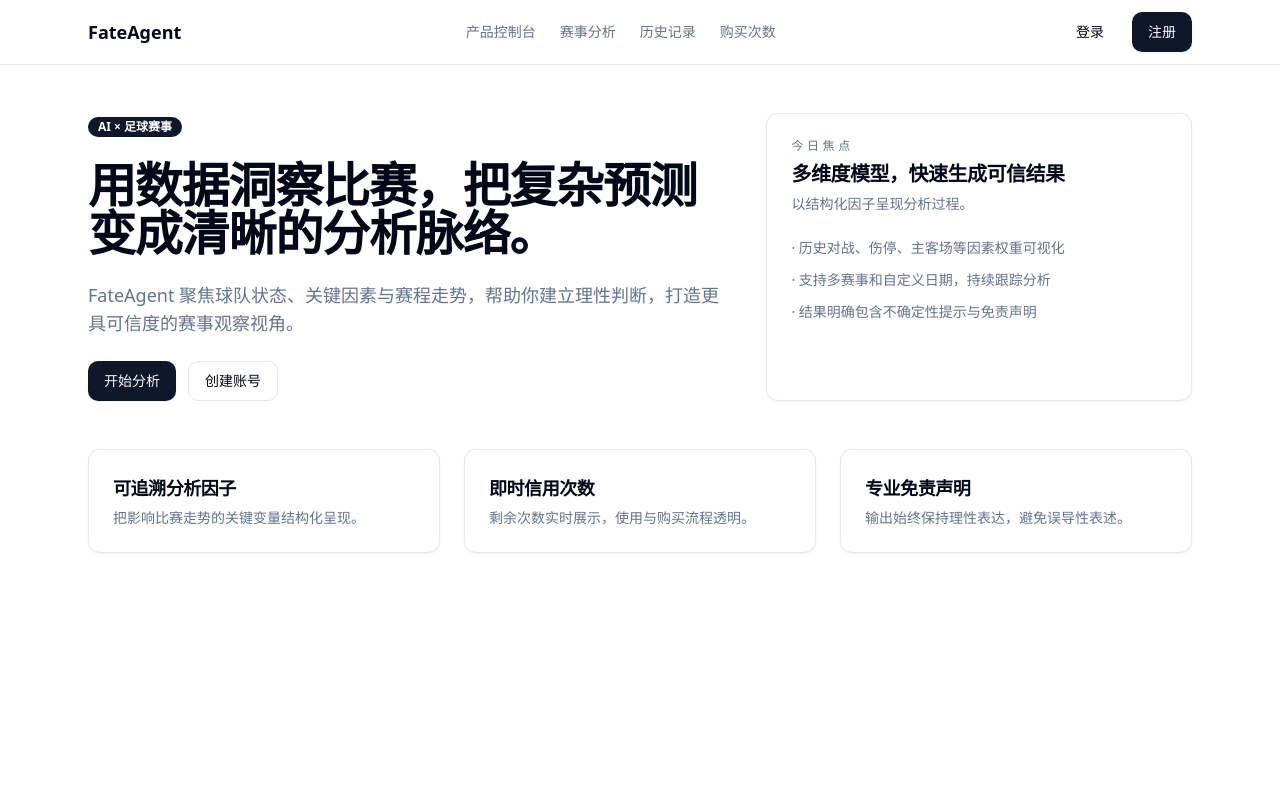
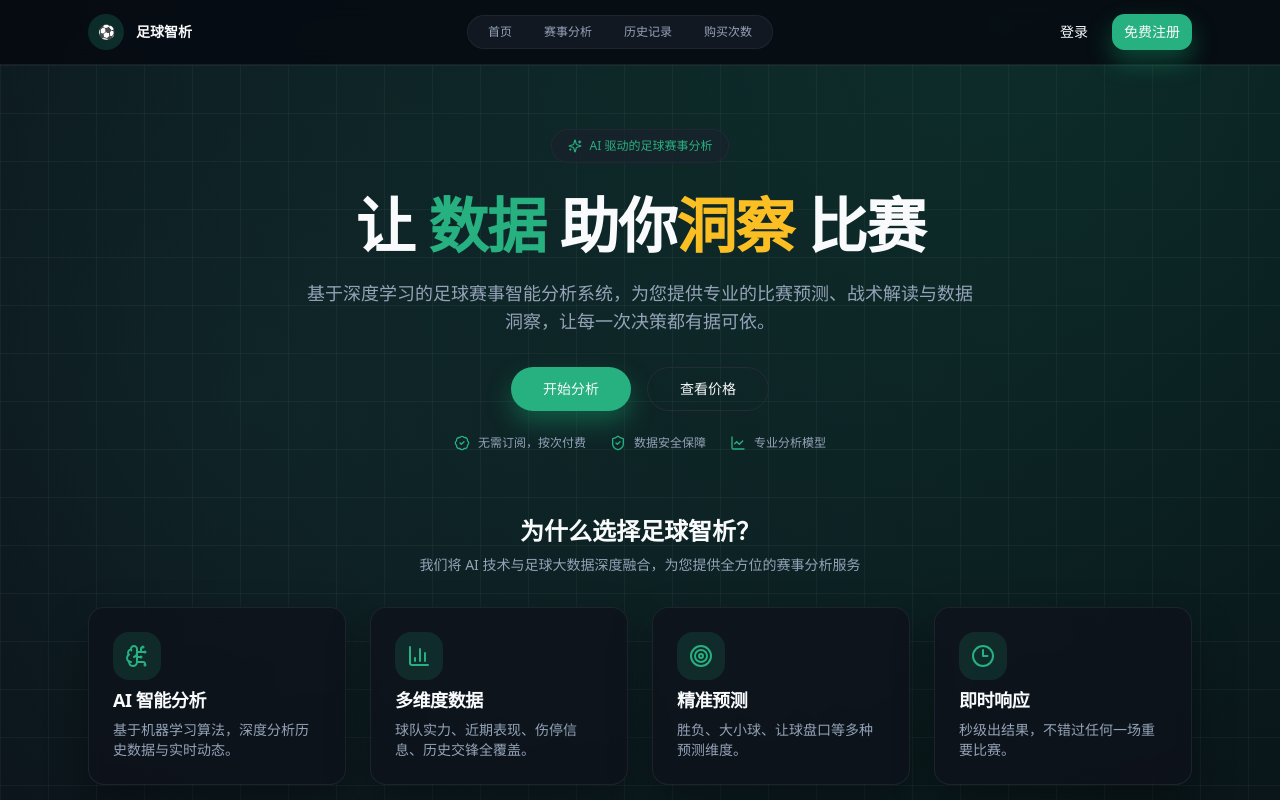
Before and after one commit to Like-late-rain/FateAgent, a Next.js app in the folder apps/web/: page / in a window 1280 px wide. Shown: the top 800 px of the page. Built offline with nearby package versions, Linux system fonts and the light colour scheme.

Commit message:
[web] refactor: 对齐首页视觉风格

```diff
--- a/apps/web/src/app/globals.css
+++ b/apps/web/src/app/globals.css
@@ -3,26 +3,26 @@
 @tailwind utilities;
 
 :root {
-  --background: 0 0% 100%;
-  --foreground: 222.2 84% 4.9%;
-  --card: 0 0% 100%;
-  --card-foreground: 222.2 84% 4.9%;
-  --popover: 0 0% 100%;
-  --popover-foreground: 222.2 84% 4.9%;
-  --primary: 222.2 47.4% 11.2%;
+  --background: 222 47% 4%;
+  --foreground: 210 40% 98%;
+  --card: 220 30% 8%;
+  --card-foreground: 210 40% 98%;
+  --popover: 220 30% 8%;
+  --popover-foreground: 210 40% 98%;
+  --primary: 159 64% 42%;
   --primary-foreground: 210 40% 98%;
-  --secondary: 210 40% 96.1%;
-  --secondary-foreground: 222.2 47.4% 11.2%;
-  --muted: 210 40% 96.1%;
-  --muted-foreground: 215.4 16.3% 46.9%;
-  --accent: 210 40% 96.1%;
-  --accent-foreground: 222.2 47.4% 11.2%;
-  --destructive: 0 84.2% 60.2%;
+  --secondary: 220 22% 14%;
+  --secondary-foreground: 210 40% 98%;
+  --muted: 220 18% 16%;
+  --muted-foreground: 215 20% 65%;
+  --accent: 220 22% 14%;
+  --accent-foreground: 210 40% 98%;
+  --destructive: 0 72% 51%;
   --destructive-foreground: 210 40% 98%;
-  --border: 214.3 31.8% 91.4%;
-  --input: 214.3 31.8% 91.4%;
-  --ring: 222.2 84% 4.9%;
-  --radius: 0.75rem;
+  --border: 220 18% 18%;
+  --input: 220 18% 18%;
+  --ring: 159 64% 42%;
+  --radius: 0.9rem;
 }
 
 * {
@@ -31,8 +31,18 @@
 
 body {
   @apply bg-background text-foreground;
+  background-image:
+    radial-gradient(circle at 20% 20%, rgba(26, 64, 64, 0.35), transparent 55%),
+    radial-gradient(circle at 80% 0%, rgba(15, 90, 70, 0.4), transparent 55%),
+    linear-gradient(180deg, rgba(10, 14, 22, 0.9), rgba(7, 9, 16, 0.95));
 }
 
 main {
   min-height: calc(100vh - 64px);
 }
+
+.grid-overlay {
+  background-image: linear-gradient(rgba(255, 255, 255, 0.04) 1px, transparent 1px),
+    linear-gradient(90deg, rgba(255, 255, 255, 0.04) 1px, transparent 1px);
+  background-size: 48px 48px;
+}
--- a/apps/web/src/app/page.tsx
+++ b/apps/web/src/app/page.tsx
@@ -1,67 +1,225 @@
 import Link from 'next/link';
+import {
+  BadgeCheck,
+  BarChart3,
+  BrainCircuit,
+  Clock3,
+  LineChart,
+  ShieldCheck,
+  Sparkles,
+  Target
+} from 'lucide-react';
 import { Button } from '@/components/ui/button';
-import { Card, CardContent, CardDescription, CardHeader, CardTitle } from '@/components/ui/card';
-import { Badge } from '@/components/ui/badge';
+import {
+  Card,
+  CardContent,
+  CardDescription,
+  CardHeader,
+  CardTitle
+} from '@/components/ui/card';
+
+const features = [
+  {
+    title: 'AI 智能分析',
+    desc: '基于机器学习算法，深度分析历史数据与实时动态。',
+    icon: BrainCircuit
+  },
+  {
+    title: '多维度数据',
+    desc: '球队实力、近期表现、伤停信息、历史交锋全覆盖。',
+    icon: BarChart3
+  },
+  {
+    title: '精准预测',
+    desc: '胜负、大小球、让球盘口等多种预测维度。',
+    icon: Target
+  },
+  {
+    title: '即时响应',
+    desc: '秒级出结果，不错过任何一场重要比赛。',
+    icon: Clock3
+  }
+];
+
+const steps = [
+  {
+    title: '输入比赛',
+    desc: '选择您想分析的足球比赛',
+    icon: LineChart
+  },
+  {
+    title: 'AI 分析',
+    desc: '智能算法深度解析比赛数据',
+    icon: Sparkles
+  },
+  {
+    title: '获取报告',
+    desc: '查看详细预测与分析理由',
+    icon: ShieldCheck
+  }
+];
 
 export default function HomePage() {
   return (
-    <div className="mx-auto flex max-w-6xl flex-col gap-12 px-6 py-12">
-      <section className="grid gap-10 lg:grid-cols-[1.2fr_0.8fr]">
-        <div className="space-y-6">
-          <Badge>AI × 足球赛事</Badge>
-          <h1 className="text-4xl font-semibold tracking-tight text-foreground md:text-5xl">
-            用数据洞察比赛，把复杂预测变成清晰的分析脉络。
+    <div className="grid-overlay">
+      <div className="mx-auto flex max-w-6xl flex-col gap-16 px-6 py-16">
+        <section className="text-center">
+          <div className="mx-auto inline-flex items-center gap-2 rounded-full border border-border/70 bg-secondary/60 px-4 py-2 text-xs text-primary">
+            <Sparkles className="h-3.5 w-3.5" />
+            AI 驱动的足球赛事分析
+          </div>
+          <h1 className="mt-8 text-4xl font-semibold tracking-tight text-foreground md:text-6xl">
+            让 <span className="text-primary">数据</span> 助你
+            <span className="text-amber-400">洞察</span> 比赛
           </h1>
-          <p className="text-lg text-muted-foreground">
-            FateAgent 聚焦球队状态、关键因素与赛程走势，帮助你建立理性判断，打造更具可信度的赛事观察视角。
+          <p className="mx-auto mt-6 max-w-2xl text-base text-muted-foreground md:text-lg">
+            基于深度学习的足球赛事智能分析系统，为您提供专业的比赛预测、战术解读与数据洞察，让每一次决策都有据可依。
           </p>
-          <div className="flex flex-wrap gap-3">
+          <div className="mt-8 flex flex-wrap justify-center gap-4">
             <Link href="/dashboard/analysis">
-              <Button>开始分析</Button>
+              <Button size="lg">开始分析</Button>
             </Link>
-            <Link href="/register">
-              <Button variant="outline">创建账号</Button>
+            <Link href="/dashboard/purchase">
+              <Button size="lg" variant="outline">
+                查看价格
+              </Button>
             </Link>
           </div>
+          <div className="mt-6 flex flex-wrap items-center justify-center gap-6 text-xs text-muted-foreground">
+            <span className="flex items-center gap-2">
+              <BadgeCheck className="h-4 w-4 text-primary" />
+              无需订阅，按次付费
+            </span>
+            <span className="flex items-center gap-2">
+              <ShieldCheck className="h-4 w-4 text-primary" />
+              数据安全保障
+            </span>
+            <span className="flex items-center gap-2">
+              <LineChart className="h-4 w-4 text-primary" />
+              专业分析模型
+            </span>
           </div>
-        <Card>
+        </section>
+
+        <section className="text-center">
+          <h2 className="text-2xl font-semibold">为什么选择足球智析？</h2>
+          <p className="mt-2 text-sm text-muted-foreground">
+            我们将 AI 技术与足球大数据深度融合，为您提供全方位的赛事分析服务
+          </p>
+          <div className="mt-8 grid gap-6 md:grid-cols-4">
+            {features.map((feature) => (
+              <Card key={feature.title} className="text-left">
                 <CardHeader>
-            <p className="text-xs uppercase tracking-[0.3em] text-muted-foreground">
-              今日焦点
-            </p>
-            <CardTitle className="text-xl">多维度模型，快速生成可信结果</CardTitle>
-            <CardDescription>以结构化因子呈现分析过程。</CardDescription>
-          </CardHeader>
-          <CardContent className="space-y-3 text-sm text-muted-foreground">
-            <p>· 历史对战、伤停、主客场等因素权重可视化</p>
-            <p>· 支持多赛事和自定义日期，持续跟踪分析</p>
-            <p>· 结果明确包含不确定性提示与免责声明</p>
-          </CardContent>
-        </Card>
-      </section>
-      <section className="grid gap-6 md:grid-cols-3">
-        {[
-          {
-            title: '可追溯分析因子',
-            desc: '把影响比赛走势的关键变量结构化呈现。'
-          },
-          {
-            title: '即时信用次数',
-            desc: '剩余次数实时展示，使用与购买流程透明。'
-          },
-          {
-            title: '专业免责声明',
-            desc: '输出始终保持理性表达，避免误导性表述。'
-          }
-        ].map((item) => (
-          <Card key={item.title}>
-            <CardHeader>
-              <CardTitle className="text-lg">{item.title}</CardTitle>
-              <CardDescription>{item.desc}</CardDescription>
+                  <div className="flex h-12 w-12 items-center justify-center rounded-2xl bg-primary/15 text-primary">
+                    <feature.icon className="h-6 w-6" />
+                  </div>
+                  <CardTitle className="text-lg">{feature.title}</CardTitle>
+                  <CardDescription>{feature.desc}</CardDescription>
                 </CardHeader>
               </Card>
             ))}
+          </div>
         </section>
+
+        <section className="text-center">
+          <h2 className="text-2xl font-semibold">简单三步，获取专业分析</h2>
+          <p className="mt-2 text-sm text-muted-foreground">
+            无需复杂操作，即可获得深度赛事洞察
+          </p>
+          <div className="mt-8 flex flex-col items-center gap-10 md:flex-row md:justify-between">
+            {steps.map((step, index) => (
+              <div key={step.title} className="flex flex-col items-center gap-4">
+                <div className="flex h-14 w-14 items-center justify-center rounded-full bg-primary/15 text-primary">
+                  <span className="text-lg font-semibold">{index + 1}</span>
+                </div>
+                <div className="flex h-12 w-12 items-center justify-center rounded-2xl bg-secondary/60 text-primary">
+                  <step.icon className="h-6 w-6" />
+                </div>
+                <div>
+                  <p className="text-base font-semibold">{step.title}</p>
+                  <p className="text-sm text-muted-foreground">{step.desc}</p>
+                </div>
+              </div>
+            ))}
+          </div>
+          <div className="mt-10">
+            <Link href="/dashboard/analysis">
+              <Button size="lg">立即体验</Button>
+            </Link>
+          </div>
+        </section>
+
+        <section className="rounded-2xl border border-border/70 bg-secondary/40 px-6 py-5 text-sm text-muted-foreground">
+          <div className="flex items-start gap-3">
+            <ShieldCheck className="mt-0.5 h-5 w-5 text-amber-400" />
+            <div>
+              <p className="font-semibold text-foreground">免责声明</p>
+              <p>
+                本产品所提供的足球赛事分析内容，基于公开数据、统计模型及智能分析生成，仅供娱乐与学习参考，
+                不构成任何形式的投注、下注、投资或实际决策建议。用户应自行承担使用本产品所产生的一切风险。
+              </p>
+            </div>
+          </div>
+        </section>
+
+        <section className="rounded-2xl border border-border/70 bg-card/80 p-10 text-center">
+          <h3 className="text-2xl font-semibold">准备好开始了吗？</h3>
+          <p className="mt-3 text-sm text-muted-foreground">
+            注册账号，购买分析次数，即可获取专业的足球赛事 AI 分析报告
+          </p>
+          <div className="mt-6 flex flex-wrap justify-center gap-4">
+            <Link href="/register">
+              <Button size="lg">免费注册</Button>
+            </Link>
+            <Link href="/dashboard/purchase">
+              <Button size="lg" variant="outline">
+                了解更多
+              </Button>
+            </Link>
+          </div>
+        </section>
+
+        <footer className="border-t border-border/60 pt-10 text-sm text-muted-foreground">
+          <div className="grid gap-8 md:grid-cols-4">
+            <div className="space-y-3">
+              <div className="flex items-center gap-3 text-foreground">
+                <span className="flex h-9 w-9 items-center justify-center rounded-full bg-primary/20 text-primary">
+                  ⚽️
+                </span>
+                足球智析
+              </div>
+              <p>
+                基于 AI 的足球赛事分析平台，为您提供专业的比赛预测与数据解析服务。
+              </p>
+            </div>
+            <div className="space-y-2">
+              <p className="text-foreground">快速链接</p>
+              <ul className="space-y-2">
+                <li>赛事分析</li>
+                <li>历史记录</li>
+                <li>购买次数</li>
+              </ul>
+            </div>
+            <div className="space-y-2">
+              <p className="text-foreground">法律条款</p>
+              <ul className="space-y-2">
+                <li>用户协议</li>
+                <li>隐私政策</li>
+                <li>免责声明</li>
+              </ul>
+            </div>
+            <div className="space-y-2">
+              <p className="text-foreground">联系我们</p>
+              <p>客服邮箱：support@zuqiuzhixi.com</p>
+              <p>工作时间：周一至周五 9:00-18:00</p>
+            </div>
+          </div>
+          <div className="mt-8 flex flex-wrap items-center justify-between gap-3 text-xs">
+            <span>© 2026 足球智析. 保留所有权利.</span>
+            <span>免责声明：本产品分析内容仅供娱乐与学习参考，不构成投注建议。</span>
+          </div>
+        </footer>
+      </div>
     </div>
   );
 }
--- a/apps/web/src/components/site-header.tsx
+++ b/apps/web/src/components/site-header.tsx
@@ -1,33 +1,42 @@
 import Link from 'next/link';
 import { Button } from '@/components/ui/button';
 
+const navLinks = [
+  { href: '/', label: '首页' },
+  { href: '/dashboard/analysis', label: '赛事分析' },
+  { href: '/dashboard/history', label: '历史记录' },
+  { href: '/dashboard/purchase', label: '购买次数' }
+];
+
 export function SiteHeader() {
   return (
-    <header className="border-b border-border bg-background">
+    <header className="border-b border-border/60 bg-background/80 backdrop-blur">
       <div className="mx-auto flex h-16 max-w-6xl items-center justify-between px-6">
-        <Link href="/" className="text-lg font-semibold">
-          FateAgent
+        <Link href="/" className="flex items-center gap-3 text-sm font-semibold">
+          <span className="flex h-9 w-9 items-center justify-center rounded-full bg-primary/20 text-primary">
+            ⚽️
+          </span>
+          足球智析
         </Link>
-        <nav className="hidden items-center gap-6 text-sm font-medium md:flex">
-          <Link href="/dashboard" className="text-muted-foreground hover:text-foreground">
-            产品控制台
-          </Link>
-          <Link href="/dashboard/analysis" className="text-muted-foreground hover:text-foreground">
-            赛事分析
-          </Link>
-          <Link href="/dashboard/history" className="text-muted-foreground hover:text-foreground">
-            历史记录
-          </Link>
-          <Link href="/dashboard/purchase" className="text-muted-foreground hover:text-foreground">
-            购买次数
-          </Link>
+        <nav className="hidden items-center gap-2 rounded-full border border-border/70 bg-secondary/60 px-2 py-1 text-xs font-medium md:flex">
+          {navLinks.map((link) => (
+            <Link
+              key={link.href}
+              href={link.href}
+              className="rounded-full px-3 py-1 text-muted-foreground hover:bg-accent hover:text-foreground"
+            >
+              {link.label}
+            </Link>
+          ))}
         </nav>
         <div className="flex items-center gap-3">
           <Link href="/login">
-            <Button variant="ghost">登录</Button>
+            <Button variant="ghost" size="sm">
+              登录
+            </Button>
           </Link>
           <Link href="/register">
-            <Button>注册</Button>
+            <Button size="sm">免费注册</Button>
           </Link>
         </div>
       </div>
--- a/apps/web/src/components/ui/button.tsx
+++ b/apps/web/src/components/ui/button.tsx
@@ -14,25 +14,25 @@
   ) => {
     const variants = {
       default:
-        'bg-primary text-primary-foreground hover:bg-primary/90 shadow-sm',
+        'bg-primary text-primary-foreground hover:bg-primary/90 shadow-[0_12px_24px_rgba(22,180,120,0.35)]',
       secondary:
         'bg-secondary text-secondary-foreground hover:bg-secondary/80',
       outline:
-        'border border-input bg-background hover:bg-accent hover:text-accent-foreground',
+        'border border-input bg-transparent text-foreground hover:bg-accent hover:text-accent-foreground',
       ghost: 'hover:bg-accent hover:text-accent-foreground'
     } as const;
 
     const sizes = {
       default: 'h-10 px-4 py-2',
       sm: 'h-9 rounded-md px-3',
-      lg: 'h-11 rounded-md px-8'
+      lg: 'h-11 rounded-full px-8'
     } as const;
 
     return (
       <button
         ref={ref}
         className={cn(
-          'inline-flex items-center justify-center rounded-md text-sm font-medium transition-colors focus-visible:outline-none focus-visible:ring-2 focus-visible:ring-ring focus-visible:ring-offset-2 disabled:pointer-events-none disabled:opacity-50 ring-offset-background',
+          'inline-flex items-center justify-center rounded-full text-sm font-medium transition-colors focus-visible:outline-none focus-visible:ring-2 focus-visible:ring-ring focus-visible:ring-offset-2 disabled:pointer-events-none disabled:opacity-50 ring-offset-background',
           variants[variant],
           sizes[size],
           className
--- a/apps/web/src/components/ui/card.tsx
+++ b/apps/web/src/components/ui/card.tsx
@@ -8,7 +8,7 @@
   <div
     ref={ref}
     className={cn(
-      'rounded-lg border border-border bg-card text-card-foreground shadow-sm',
+      'rounded-2xl border border-border/70 bg-card/80 text-card-foreground shadow-[0_18px_40px_rgba(0,0,0,0.35)] backdrop-blur',
       className
     )}
     {...props}
```
Lines whose indentation alone changed are shown as unchanged.
